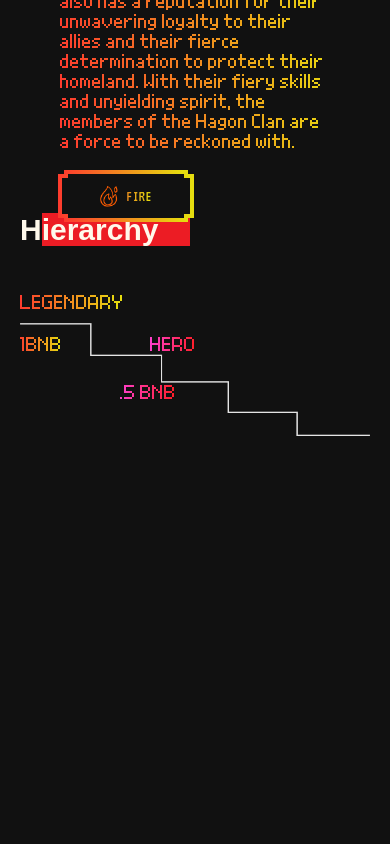
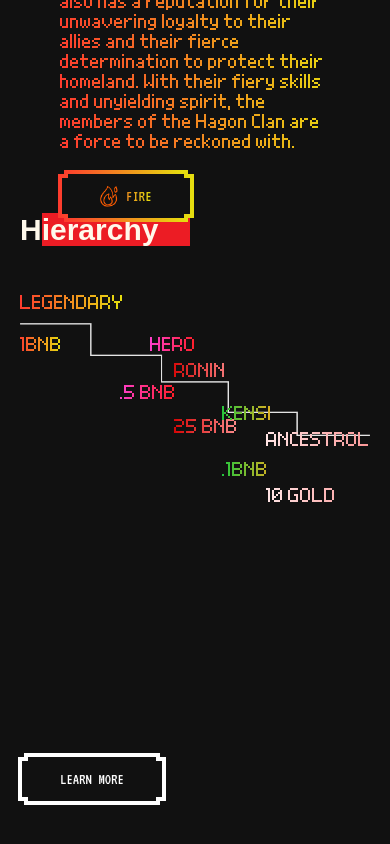
Before and after one commit to abujobayer0/samurai-nft, a React (Create React App) app: page / in a window 390 px wide. Shown: the part 3185-4029 px from the top of the page. Built offline with nearby package versions, Linux system fonts and the light colour scheme; a web font is replaced by a local one.

Commit message:
demo testing

```diff
--- a/src/components/HorizentalScroll/index.js
+++ b/src/components/HorizentalScroll/index.js
@@ -39,14 +39,6 @@ const HorizentalScroll = () => {
     };
   }, []);
 
-  const [scrollPos, setScrollPos] = useState(0);
-
-  const handleScroll = (e) => {
-    const scrollSpeed = 2; // Increase or decrease this value to change the scroll speed
-    const delta = e.deltaY * scrollSpeed;
-    const newScrollPos = scrollPos + delta;
-    setScrollPos(newScrollPos);
-  };
   return (
     <>
       <section className="scroll-section-outer hidden lg:block max-w-7xl  ">
--- a/src/components/stepsSection/index.js
+++ b/src/components/stepsSection/index.js
@@ -1,9 +1,9 @@
 import React from "react";
 import { StepsLine } from "../../assets";
-
+import { Button } from "../";
 const StepsSection = () => {
   return (
-    <div className="w-full h-full  flex flex-col justify-start items-start  bg-transparent">
+    <div className="w-full h-full transition duration-150 ease-in-out flex flex-col justify-start items-start  bg-transparent">
       <h1 className="clash-700 mb-5 text-start md:mb-[30px] lg:mb-[70px] leading-[78px] text-[30px] sm:text-[40px]  md:text-[45px] lg:text-[60px]">
         H<span className="bg-[#EC1C24] pr-8 lg:pr-12">ierarchy</span>
       </h1>
@@ -18,10 +18,23 @@ const StepsSection = () => {
         <span className="uppercase left-[130px] top-2 sm:top-4 sm:left-[140px] md:top-6 md:left-[200px] lg:top-5 red-text-gra lg:left-[250px]  xl:left-[300px] pb-[10px] absolute lg:pb-[21px] text-[16px] md:text-[26px] lg:text-[36px]">
           Hero
         </span>
-        <span className="uppercase left-[100px] top-14 sm:top-20 sm:left-[140px] md:top-24 md:left-[160px] lg:top-28 red-text-gra lg:left-[200px] xl:left-[300px] pb-[10px] absolute lg:pb-[21px] text-[16px] md:text-[26px] lg:text-[36px]">
+        <span className="uppercase left-[100px] top-14 sm:top-20 sm:left-[140px] md:top-24 md:left-[160px] lg:top-32 red-text-gra lg:left-[200px] xl:left-[300px] pb-[10px] absolute lg:pb-[21px] text-[16px] md:text-[26px] lg:text-[36px]">
           .5 bnb
         </span>
+        <div className="uppercase left-[44%] top-[8%] lg:top-[25%] sm:top-[14%]  md:top-[18%] xl:top-[30%] absolute  text-[16px] ron-text-gra md:text-[26px] flex flex-col gap-8 sm:gap-10 lg:text-[36px]">
+          <span>ronin</span>
+          <span>25 bnb</span>
+        </div>
+        <div className="uppercase right-[28%] top-[18%] lg:top-[44%] sm:top-[28%]  md:top-[34%] xl:top-[56%] absolute  text-[16px] green-text-gra md:text-[26px] flex flex-col gap-8 sm:gap-10 lg:text-[36px]">
+          <span>kensi</span>
+          <span>.1bnb</span>
+        </div>
+        <div className="uppercase right-[0%] top-[24%] lg:top-[64%] sm:top-[48%]  md:top-[54%] xl:top-[76%] absolute  text-[16px] white-text-gra md:text-[26px] flex flex-col gap-8 sm:gap-10 lg:text-[36px]">
+          <span>ancestrol</span>
+          <span>10 gold</span>
+        </div>
       </div>
+      <Button isSecondary title={"learn more"} />
     </div>
   );
 };
--- a/src/components/tabContent/index.js
+++ b/src/components/tabContent/index.js
@@ -16,7 +16,7 @@ const TabContent = ({ title, paragraph, icon, btn, img, condition }) => {
               condition === "isWater" ? "water-effect" : ""
             } ${
               condition === "isSky" ? "sky-effect" : ""
-            } mb-5 max-w-4xl lg:max-w-2xl text-sm`}
+            } mb-5 lg:max-w-[600px] text-sm`}
           >
             {paragraph}
           </p>
--- a/src/index.css
+++ b/src/index.css
@@ -8,7 +8,6 @@
   font-weight: normal;
   font-style: normal;
 }
-
 body {
   margin: 0;
   font-family: "Grand9K Pixel", sans-serif;
@@ -535,3 +534,21 @@ body.modal-open {
   -webkit-background-clip: text;
   -webkit-text-fill-color: transparent;
 }
+.ron-text-gra {
+  background: linear-gradient(87.41deg, #d40000 -3.64%, #ff9797 102.75%);
+
+  -webkit-background-clip: text;
+  -webkit-text-fill-color: transparent;
+}
+.green-text-gra {
+  background: linear-gradient(88.19deg, #1dc73d -1.44%, #e6ae20 101.91%);
+
+  -webkit-background-clip: text;
+  -webkit-text-fill-color: transparent;
+}
+.white-text-gra {
+  background: linear-gradient(88.91deg, #ffe6e6 -1.41%, #fb9393 104.29%);
+
+  -webkit-background-clip: text;
+  -webkit-text-fill-color: transparent;
+}
```
